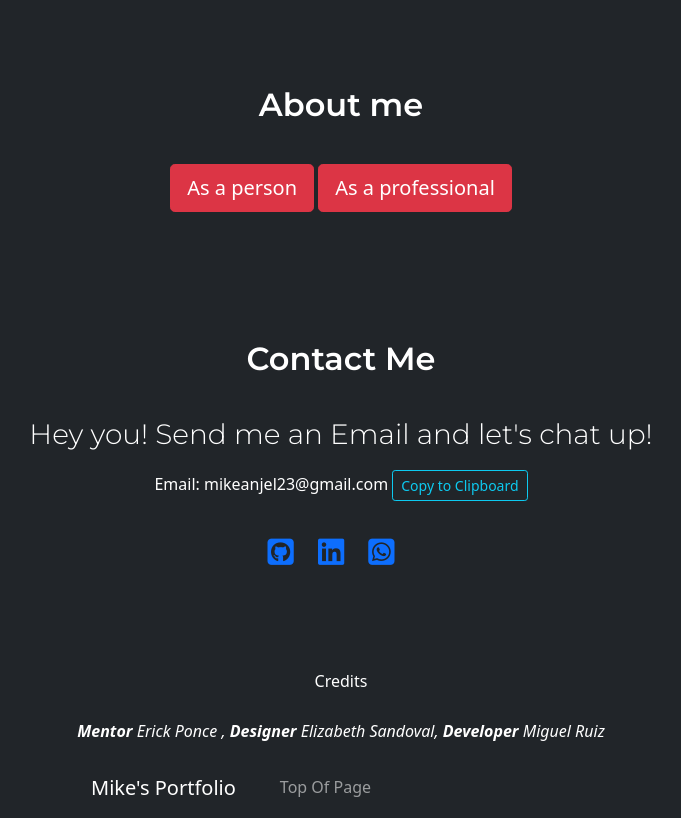
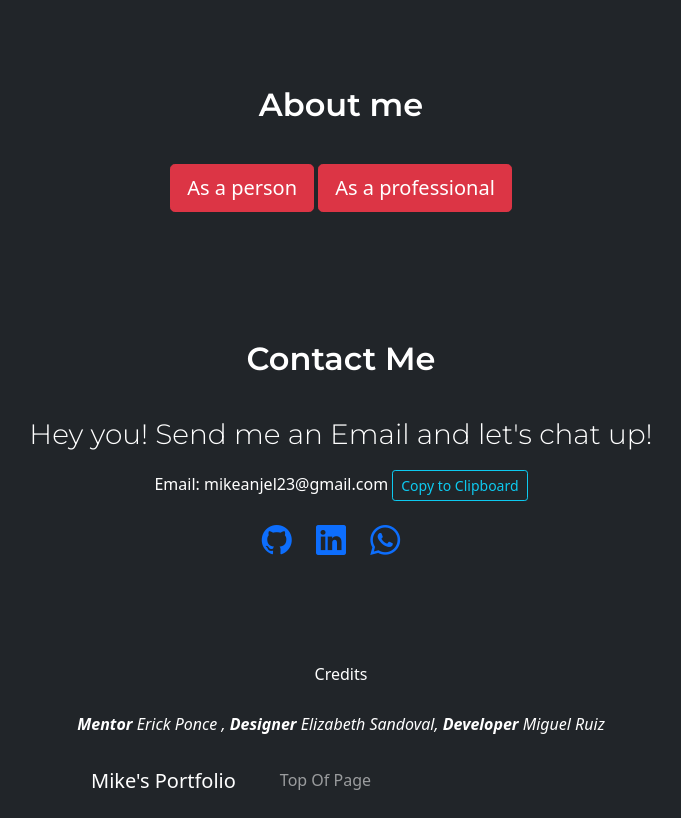
Before and after one commit to MikeAngel2/Portfolio, a plain HTML site: page index.html in a window 1280 px wide. Shown: the part 2927-3745 px from the top of the page, without its empty margins (299-980 px from the left). Drawn offline with nearby package versions, Linux system fonts and the light colour scheme; a web font is replaced by a local one.

Commit message:
Minimum changes

```diff
--- a/index.html
+++ b/index.html
@@ -16,17 +16,17 @@
 
   <!-- Awesome Fonts Icons -->
   <script src="https://kit.fontawesome.com/b31c84dde1.js" crossorigin="anonymous"></script>
-
+  <link rel="stylesheet" href="https://cdn.jsdelivr.net/npm/bootstrap-icons@1.8.1/font/bootstrap-icons.css">
   <!-- Local Style sheet -->
   <link rel="stylesheet" href="styles/styles.css">
 
-  <!-- Javascript section -->
-  <script src="index.js" charset="utf-8"></script>
+
 
 </head>
 
 <body class="dark-mode">
   <main>
+
     <!-- Add a NavBar that can go to all the sections of the web page -->
     <div id="Header">
       <div class="container-fluid Nav-Bar">
@@ -163,7 +163,7 @@
               </button>
             </h2>
             <div id="collapseFour" class="accordion-collapse collapse" aria-labelledby="headingFour" data-bs-parent="#Experience_Accordion">
-              <div class="accordion-body bg-dark">
+              <div class="accordion-body">
                 <p>Not a project, but, developed most of my experience and knowledge about Software and their methodologies.</p>
               </div>
 
@@ -293,9 +293,9 @@
         <h2>Contact Me</h2>
         <h3>Hey you! Send me an Email and let's chat up!</h3>
         <p>Email: mikeanjel23@gmail.com <button type="button" class="btn btn-sm btn-outline-info" name="button" onclick="copy('mikeanjel23@gmail.com')">Copy to Clipboard</button></p>
-        <span> <a href="https://github.com/MikeAngel2"><i class="fa-brands fa-github-square"></i></a></span>
-        <span> <a href="https://www.linkedin.com/in/mikeruiz1524/"><i class="fa-brands fa-linkedin"></i></a></span>
-        <span> <a href="https://api.whatsapp.com/send/?phone=526142410189&Hi%21+Leave+a+message+and+i%27ll+contact+you+shortly%21 text"><i class="fa-brands fa-whatsapp-square"></i></a></span>
+        <span> <a href="https://github.com/MikeAngel2"><i class="bi bi-github"></i></a></span>
+        <span> <a href="https://www.linkedin.com/in/mikeruiz1524/"><i class="bi bi-linkedin"></i></a></span>
+        <span> <a href="https://api.whatsapp.com/send/?phone=526142410189&Hi%21+Leave+a+message+and+i%27ll+contact+you+shortly%21 text"><i class="bi bi-whatsapp"></i></a></span>
       </div>
 
 
@@ -303,6 +303,10 @@
     </div>
 
   </main>
+  <!-- JQuery library -->
+  <script src="https://ajax.googleapis.com/ajax/libs/jquery/3.6.0/jquery.min.js"> </script>
+  <!-- Javascript section -->
+  <script src="index.js" charset="utf-8"></script>
 </body>
 
 
--- a/index.js
+++ b/index.js
@@ -1,4 +1,3 @@
-
 // Enable all PopOvers
 document.addEventListener("DOMContentLoaded", function() {
   var popoverTriggerList = [].slice.call(document.querySelectorAll('[data-bs-toggle="popunder"]'))
--- a/styles/styles.css
+++ b/styles/styles.css
@@ -210,7 +210,7 @@ position: absolute;
 
 }
 
-.fa-brands{
+.bi{
   /* width: 20%; */
   font-size: 30px;
   padding: 20px 20px 0 0;
```
